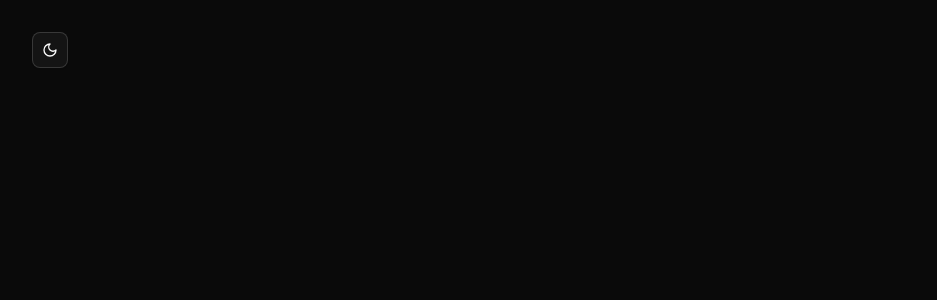
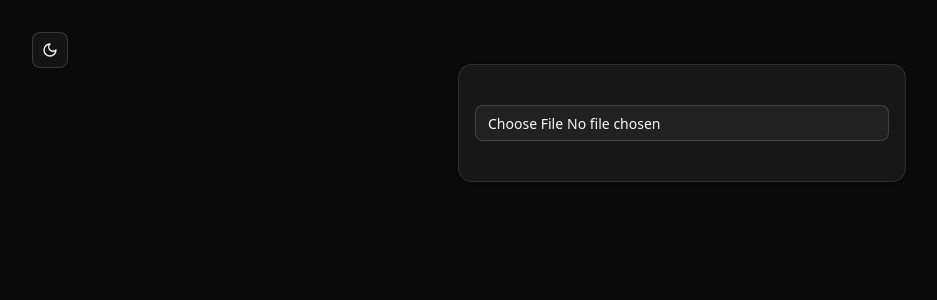
Before and after one commit to TIKOsup/ai-assistant-compliance, a React (Vite) app: page / in a window 1280 px wide. Shown: the top 300 px of the page, without its empty margins (274-1211 px from the left). Built offline with nearby package versions, Linux system fonts and the light colour scheme.

Commit message:
feat: add PdfUploader component

```diff
--- a/package.json
+++ b/package.json
@@ -13,7 +13,7 @@
     "@radix-ui/react-checkbox": "^1.1.4",
     "@radix-ui/react-dropdown-menu": "^2.1.6",
     "@radix-ui/react-label": "^2.1.2",
-    "@radix-ui/react-slot": "^1.1.2",
+    "@radix-ui/react-slot": "^1.2.3",
     "@tailwindcss/vite": "^4.0.17",
     "class-variance-authority": "^0.7.1",
     "clsx": "^2.1.1",
--- a/src/App.jsx
+++ b/src/App.jsx
@@ -1,5 +1,6 @@
 import { ThemeProvider } from "@/components/theme-provider";
 import ModeToggle from "@/components/mode-toggle";
+import PdfUploader from "./components/PdfUploader";
 
 export default function App() {
   return (
@@ -7,6 +8,7 @@
       <div className="container mx-auto px-4 mt-8">
         <div className="grid grid-cols-1 justify-items-center md:grid-cols-2 gap-4">
           <ModeToggle />
+          <PdfUploader />
         </div>
       </div>
     </ThemeProvider>
--- /dev/null
+++ b/src/components/PdfUploader.jsx
@@ -0,0 +1,76 @@
+import React, { useState } from "react"
+import { Input } from "@/components/ui/input"
+import { Button } from "@/components/ui/button"
+import { Card, CardContent } from "@/components/ui/card"
+import { Loader2, UploadCloud } from "lucide-react"
+
+export default function PdfUploader() {
+  const [pdfFile, setPdfFile] = useState(null)
+  const [uploading, setUploading] = useState(false)
+  const [uploadSuccess, setUploadSuccess] = useState(null)
+
+  const handleFileChange = (e) => {
+    const file = e.target.files?.[0]
+    if (file && file.type === "application/pdf") {
+      setPdfFile(file)
+      setUploadSuccess(null)
+    } else {
+      alert("Пожалуйста, выберите PDF-файл.")
+    }
+  }
+
+  const uploadToServer = async () => {
+    if (!pdfFile) return
+
+    const formData = new FormData()
+    formData.append("file", pdfFile)
+
+    setUploading(true)
+    setUploadSuccess(null)
+
+    try {
+      const res = await fetch("/api/upload-pdf", {
+        method: "POST",
+        body: formData,
+      })
+
+      if (!res.ok) throw new Error("Ошибка при загрузке файла")
+
+      setUploadSuccess(true)
+    } catch (error) {
+      console.error("Ошибка загрузки:", error)
+      setUploadSuccess(false)
+    } finally {
+      setUploading(false)
+    }
+  }
+
+  return (
+    <Card className="w-full max-w-md mx-auto mt-8">
+      <CardContent className="p-4 space-y-4">
+        <Input type="file" accept="application/pdf" onChange={handleFileChange} />
+
+        {pdfFile && (
+          <div className="flex items-center gap-4">
+            <Button onClick={uploadToServer} disabled={uploading}>
+              {uploading ? (
+                <>
+                  <Loader2 className="animate-spin w-4 h-4 mr-2" />
+                  Загрузка...
+                </>
+              ) : (
+                <>
+                  <UploadCloud className="w-4 h-4 mr-2" />
+                  Отправить на сервер
+                </>
+              )}
+            </Button>
+
+            {uploadSuccess === true && <p className="text-green-600">Успешно загружено</p>}
+            {uploadSuccess === false && <p className="text-red-600">Ошибка загрузки</p>}
+          </div>
+        )}
+      </CardContent>
+    </Card>
+  )
+}
--- /dev/null
+++ b/src/components/ui/card.jsx
@@ -0,0 +1,101 @@
+import * as React from "react"
+
+import { cn } from "@/lib/utils"
+
+function Card({
+  className,
+  ...props
+}) {
+  return (
+    <div
+      data-slot="card"
+      className={cn(
+        "bg-card text-card-foreground flex flex-col gap-6 rounded-xl border py-6 shadow-sm",
+        className
+      )}
+      {...props} />
+  );
+}
+
+function CardHeader({
+  className,
+  ...props
+}) {
+  return (
+    <div
+      data-slot="card-header"
+      className={cn(
+        "@container/card-header grid auto-rows-min grid-rows-[auto_auto] items-start gap-1.5 px-6 has-data-[slot=card-action]:grid-cols-[1fr_auto] [.border-b]:pb-6",
+        className
+      )}
+      {...props} />
+  );
+}
+
+function CardTitle({
+  className,
+  ...props
+}) {
+  return (
+    <div
+      data-slot="card-title"
+      className={cn("leading-none font-semibold", className)}
+      {...props} />
+  );
+}
+
+function CardDescription({
+  className,
+  ...props
+}) {
+  return (
+    <div
+      data-slot="card-description"
+      className={cn("text-muted-foreground text-sm", className)}
+      {...props} />
+  );
+}
+
+function CardAction({
+  className,
+  ...props
+}) {
+  return (
+    <div
+      data-slot="card-action"
+      className={cn(
+        "col-start-2 row-span-2 row-start-1 self-start justify-self-end",
+        className
+      )}
+      {...props} />
+  );
+}
+
+function CardContent({
+  className,
+  ...props
+}) {
+  return (<div data-slot="card-content" className={cn("px-6", className)} {...props} />);
+}
+
+function CardFooter({
+  className,
+  ...props
+}) {
+  return (
+    <div
+      data-slot="card-footer"
+      className={cn("flex items-center px-6 [.border-t]:pt-6", className)}
+      {...props} />
+  );
+}
+
+export {
+  Card,
+  CardHeader,
+  CardFooter,
+  CardTitle,
+  CardAction,
+  CardDescription,
+  CardContent,
+}
--- /dev/null
+++ b/src/components/ui/input.jsx
@@ -0,0 +1,24 @@
+import * as React from "react"
+
+import { cn } from "@/lib/utils"
+
+function Input({
+  className,
+  type,
+  ...props
+}) {
+  return (
+    <input
+      type={type}
+      data-slot="input"
+      className={cn(
+        "file:text-foreground placeholder:text-muted-foreground selection:bg-primary selection:text-primary-foreground dark:bg-input/30 border-input flex h-9 w-full min-w-0 rounded-md border bg-transparent px-3 py-1 text-base shadow-xs transition-[color,box-shadow] outline-none file:inline-flex file:h-7 file:border-0 file:bg-transparent file:text-sm file:font-medium disabled:pointer-events-none disabled:cursor-not-allowed disabled:opacity-50 md:text-sm",
+        "focus-visible:border-ring focus-visible:ring-ring/50 focus-visible:ring-[3px]",
+        "aria-invalid:ring-destructive/20 dark:aria-invalid:ring-destructive/40 aria-invalid:border-destructive",
+        className
+      )}
+      {...props} />
+  );
+}
+
+export { Input }
```
Also changed, not shown: 1 other file (tests, documents, lock files or other folders).
